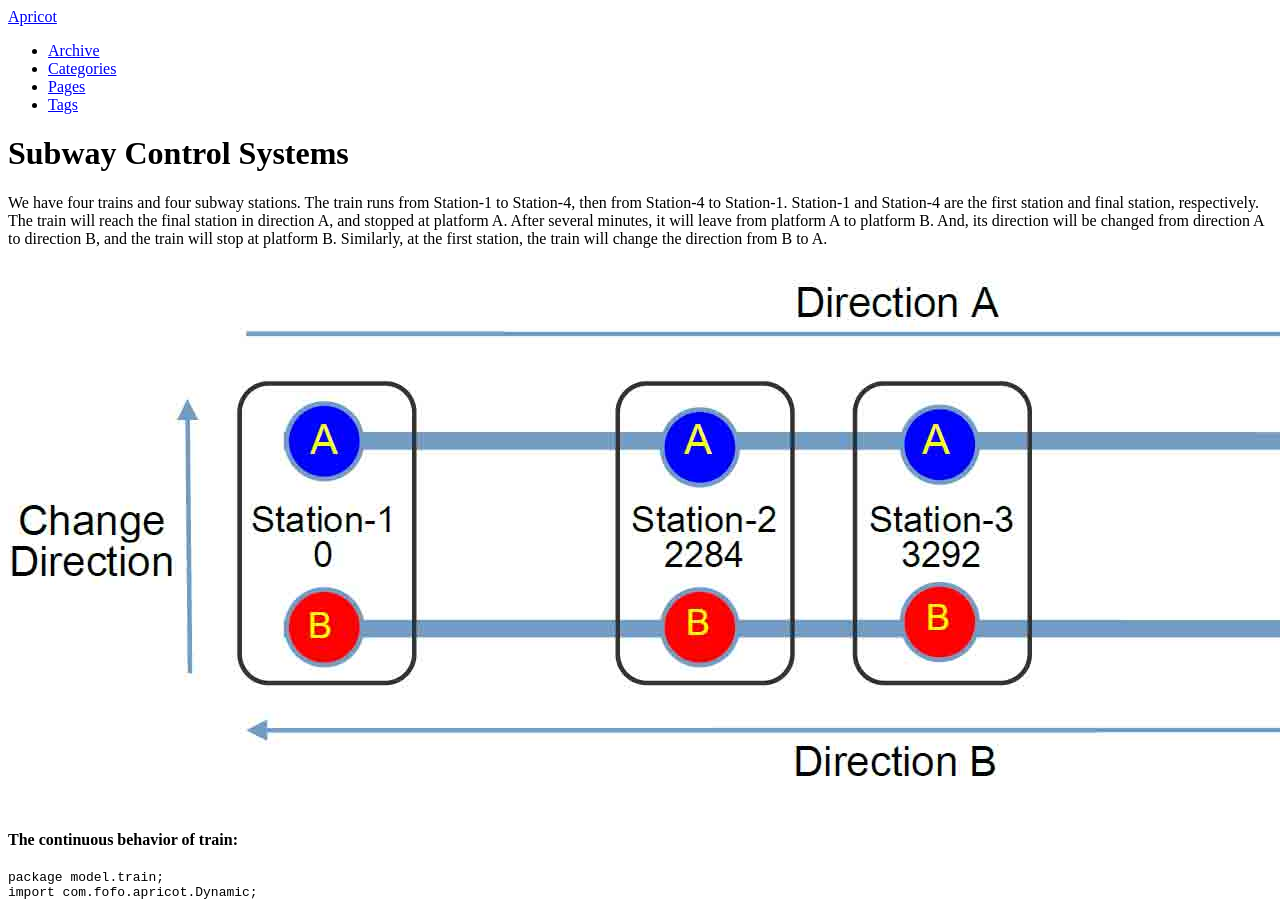
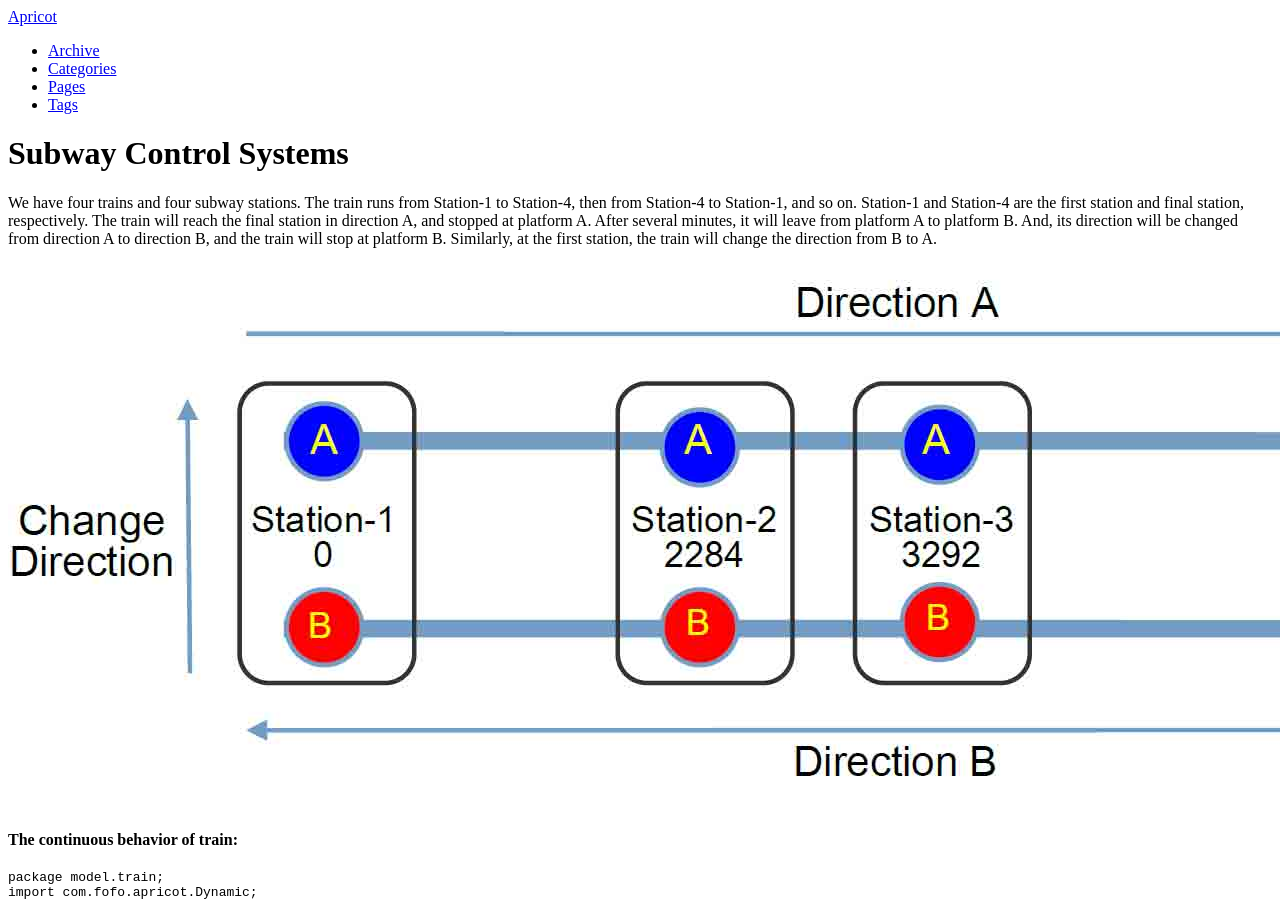
Before and after one commit to fanghuixing/apricot, a Jekyll site: the page built from cases/subway/subwaycontrolsystems.md, in a window 1280 px wide and 900 px high. Built offline with Jekyll 4.4.1, drawn with Linux system fonts in a browser that asks for light colours; comment, search, counter and statistics services are not loaded.

Commit message:
add case description

```diff
--- a/cases/subway/subwaycontrolsystems.md
+++ b/cases/subway/subwaycontrolsystems.md
@@ -4,7 +4,7 @@
 title: "Subway Control Systems"
 description: "Subway Control Systems"
 ---
-We have four trains and four subway stations. The train runs from Station-1 to Station-4, then from Station-4 to Station-1. Station-1 and Station-4 are the first station and final station, respectively. The train will reach the final station in direction A, and stopped at platform A. After several minutes, it will leave from platform A to platform B. And, its direction will be changed from direction A to direction B, and the train will stop at platform B. Similarly, at the first station, the train will change
+We have four trains and four subway stations. The train runs from Station-1 to Station-4, then from Station-4 to Station-1, and so on. Station-1 and Station-4 are the first station and final station, respectively. The train will reach the final station in direction A, and stopped at platform A. After several minutes, it will leave from platform A to platform B. And, its direction will be changed from direction A to direction B, and the train will stop at platform B. Similarly, at the first station, the train will change
 the direction from B to A.
 
 ![Subway Line]({{ BASE_PATH }}/assets/figs/sbwl.jpg)
```
